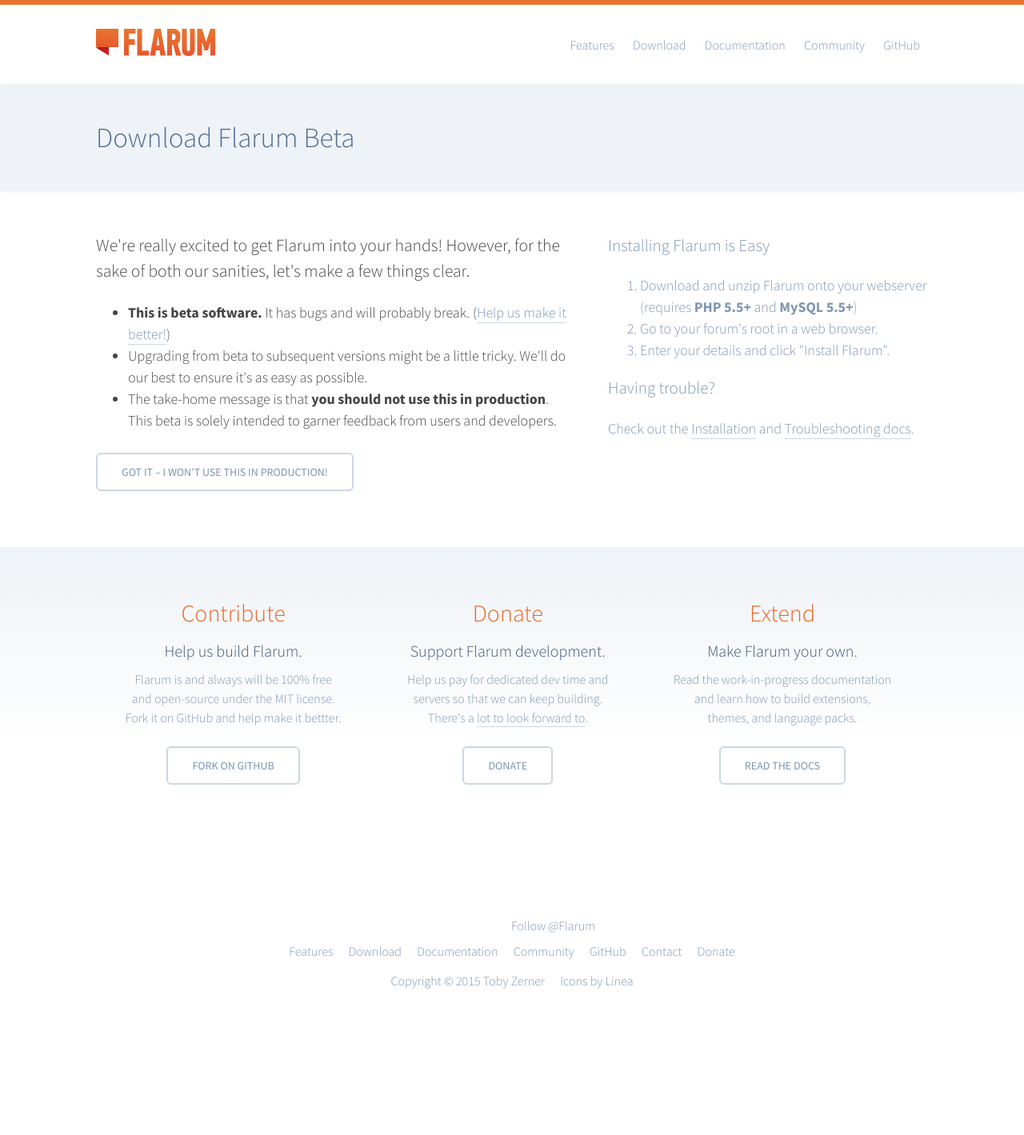
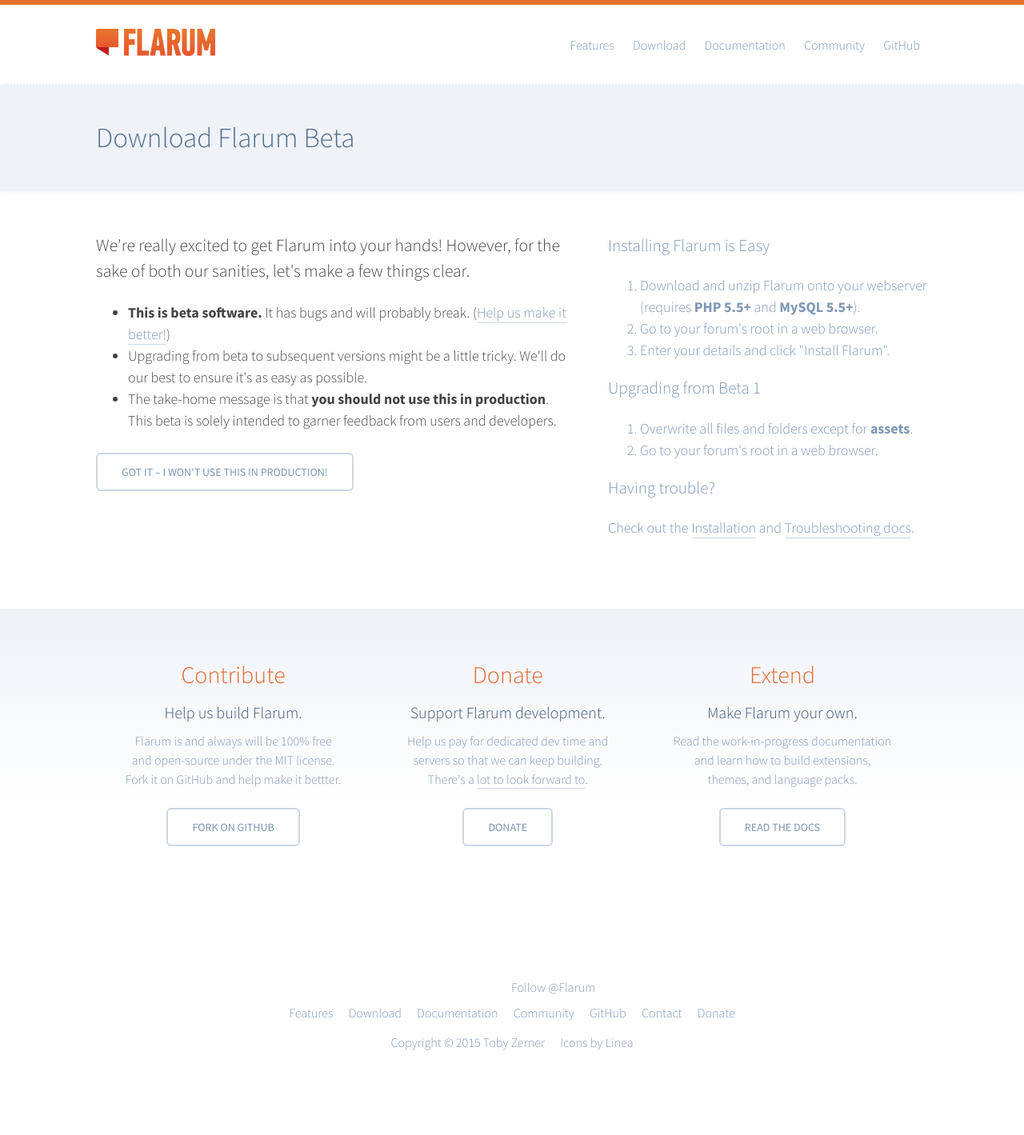
Before and after one commit to flarum/flarum.github.io, a Jekyll site: the page built from download.html, in a window 1280 px wide. Shown: the whole page at 80% size. Built offline with Jekyll 4.4.1, drawn with Linux system fonts in a browser that asks for light colours; comment, search, counter and statistics services are not loaded; before the commit the page ends 1342 px from its top, so only the background shows below that; grey boxes are pictures that could not be loaded.

Commit message:
Release beta 2

```diff
--- a/_sass/_download.scss
+++ b/_sass/_download.scss
@@ -3,10 +3,15 @@
   margin-bottom: 70px;
   font-size: 18px;
   color: #444;
-  margin-right: 450px;
+  padding-right: 450px;
+  overflow: hidden;
 
   @include respond-to(handhelds) {
     margin-right: 0;
+  }
+
+  p.lead {
+    margin-top: 0;
   }
 }
 
--- a/download.html
+++ b/download.html
@@ -9,9 +9,15 @@
     <aside class="Download-instructions">
       <h3>Installing Flarum is Easy</h3>
       <ol>
-        <li>Download and unzip Flarum onto your webserver (requires <strong>PHP 5.5+</strong> and <strong>MySQL 5.5+</strong>)</li>
+        <li>Download and unzip Flarum onto your webserver (requires <strong>PHP 5.5+</strong> and <strong>MySQL 5.5+</strong>).</li>
         <li>Go to your forum's root in a web browser.</li>
         <li>Enter your details and click "Install Flarum".</li>
+      </ol>
+
+      <h3>Upgrading from Beta 1</h3>
+      <ol>
+        <li>Overwrite all files and folders except for <strong>assets</strong>.</li>
+        <li>Go to your forum's root in a web browser.</li>
       </ol>
 
       <h3>Having trouble?</h3>
@@ -29,7 +35,7 @@
     </ul>
 
     <p style="margin: 1.5em 0">
-      <a href="https://github.com/flarum/flarum/releases/download/v0.1.0-beta/flarum-0.1.0-beta.zip" class="Button">
+      <a href="https://github.com/flarum/flarum/releases/download/v0.1.0-beta.2/flarum-0.1.0-beta.2.zip" class="Button">
         Got it – I won't use this in production!
       </a>
     </p>
```
